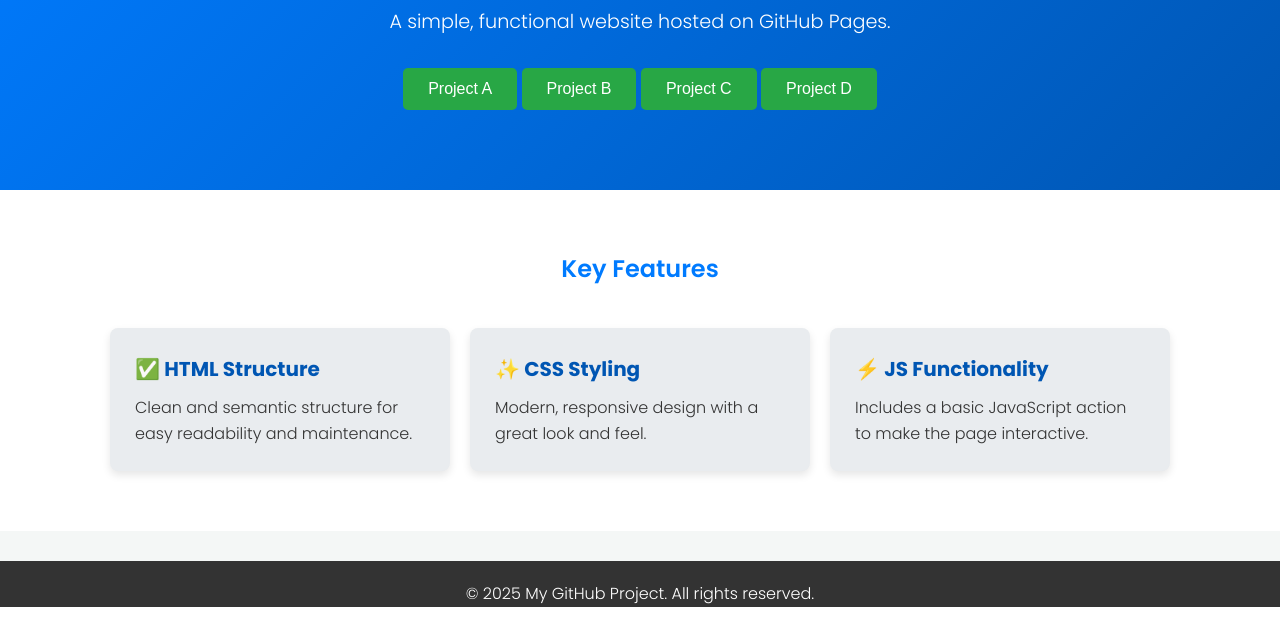
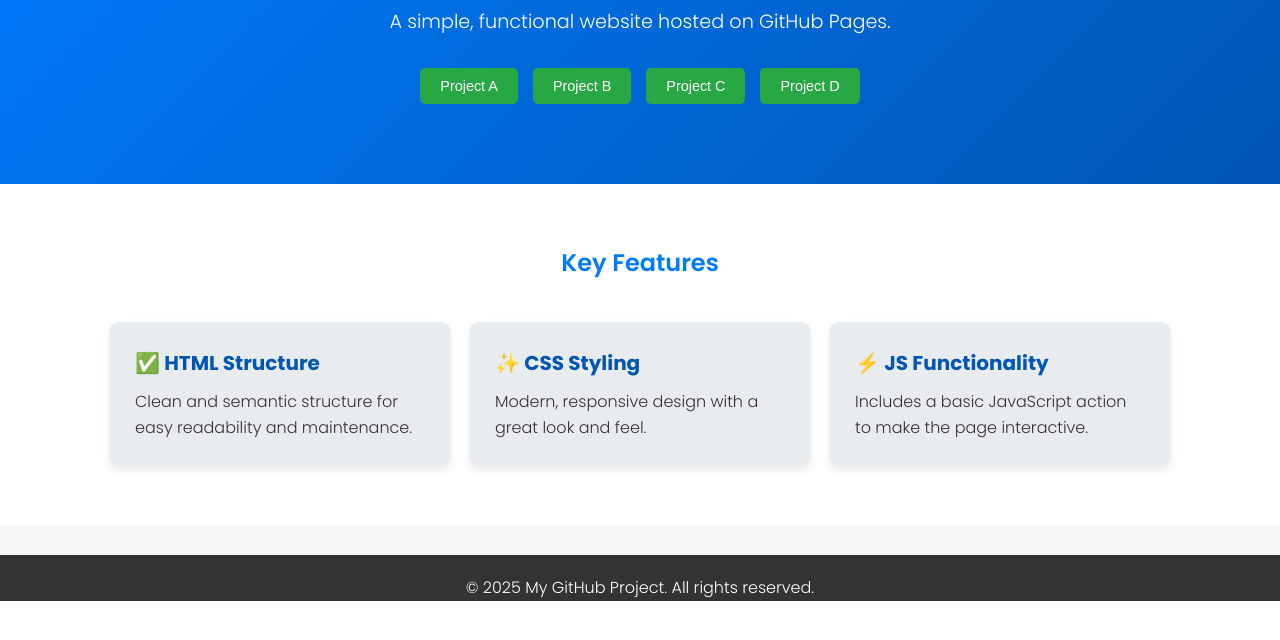
Before and after one commit to toyowitzmann/portfolio, a plain HTML site: page index.html in a window 1280 px wide. Shown: the part 160-800 px from the top of the page. Drawn offline with Linux system fonts and the light colour scheme.

Commit message:
Update style.css

```diff
--- a/style.css
+++ b/style.css
@@ -116,3 +116,24 @@ footer {
         flex-direction: column;
     }
 }
+/* Styling for the new button group */
+.button-group {
+    display: flex; /* Makes the buttons sit side-by-side */
+    gap: 15px; /* Adds space between the buttons */
+    justify-content: center; /* Centers the whole group */
+    margin-top: 20px;
+}
+
+/* Make buttons a bit smaller so four fit nicely */
+.cta-button {
+    /* Keep existing styles, but adjust padding */
+    padding: 10px 20px;
+    font-size: 0.9em;
+}
+
+/* Optional: Improve responsiveness for small screens */
+@media (max-width: 600px) {
+    .button-group {
+        flex-direction: column; /* Stacks buttons on top of each other on tiny screens */
+    }
+}
```
